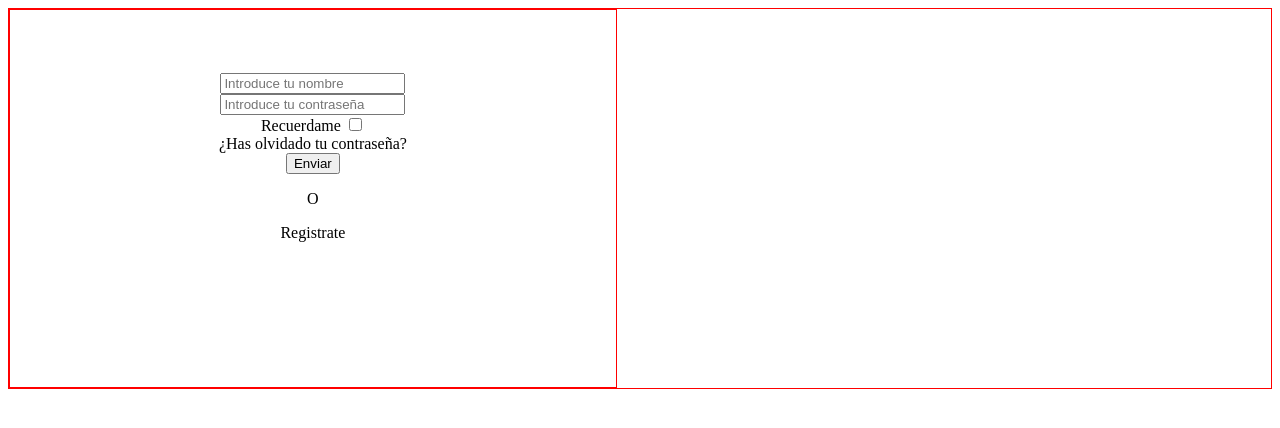
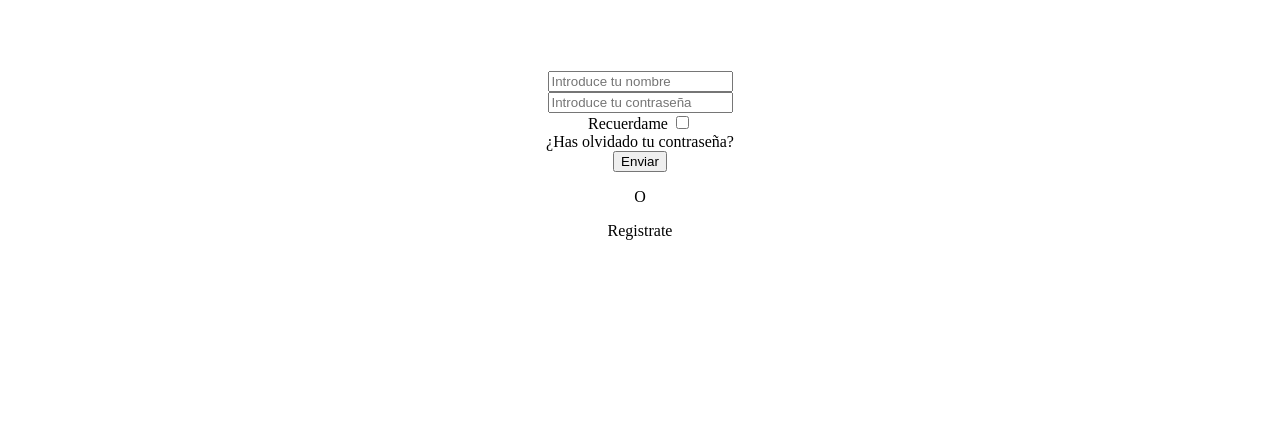
Before and after one commit to adriansanz94/TFG, a PHP site: page /resources/templates/contenido/login.php in a window 1280 px wide. Shown: the top 428 px of the page. Run offline with PHP 8.4, Linux system fonts and the light colour scheme.

Commit message:
arreglado login centrado

```diff
--- a/public/css/login.css
+++ b/public/css/login.css
@@ -1,17 +1,12 @@
-
 /*CSS para el formulario de login */
-div.centrar{
-	border: 1px solid red;
-}
 
 form {
 	display: inline-block;
   text-align: center;
-  width: 48%;
+  width: 100%;
   height: 40%;
   padding-top: 5%;
 	margin:0 auto;
-	border: 1px solid red;
 }
 
 input[type=text], input[type=password]{
```
